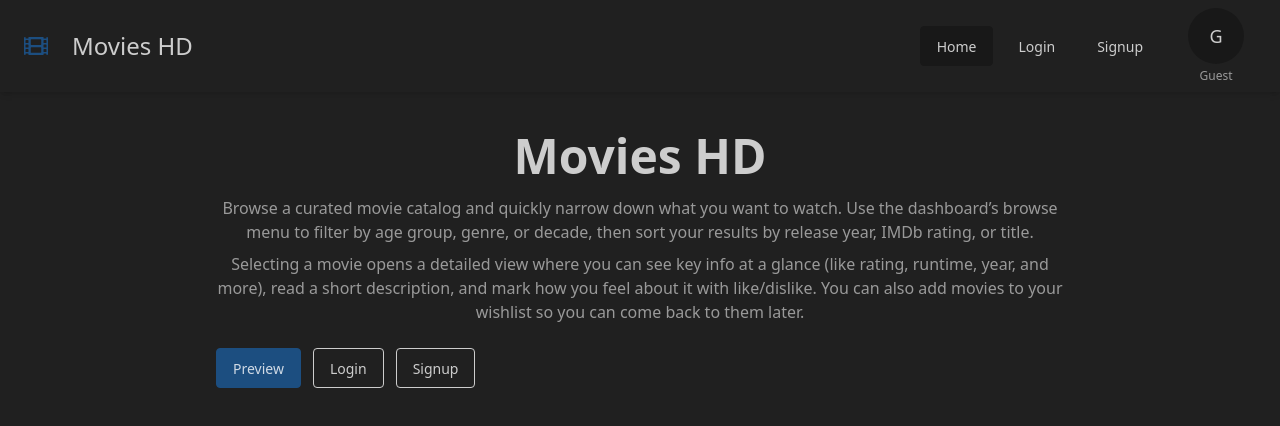
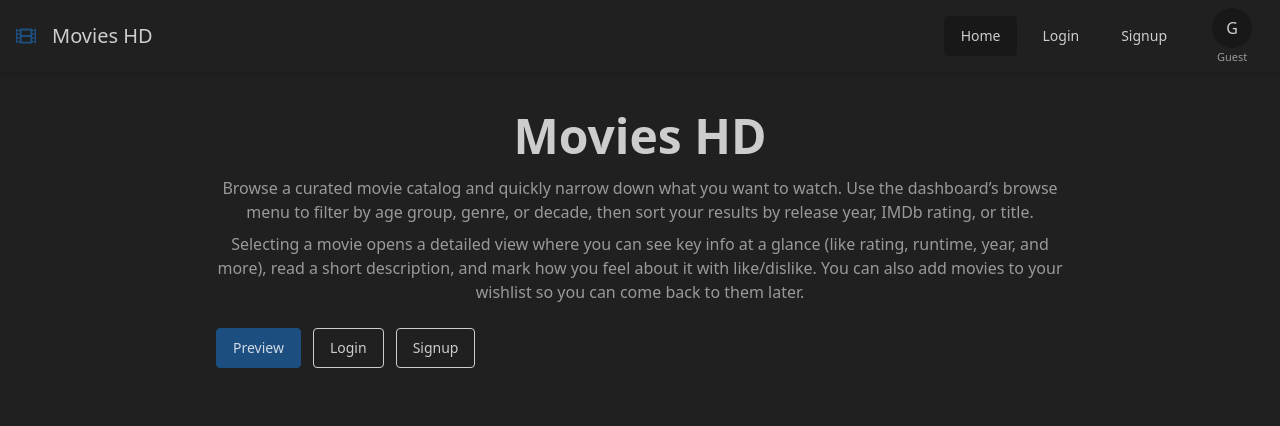
Before and after one commit to Hugo-NCF/MiniProject05, a React (Vite) app: page / in a window 1280 px wide. Shown: the top 426 px of the page. Built offline with nearby package versions, Linux system fonts and the light colour scheme; no server answers.

Commit message:
Made avatar smaller so navbar can be smaller

```diff
--- a/src/components/AppNavbar.jsx
+++ b/src/components/AppNavbar.jsx
@@ -29,10 +29,10 @@
   }
 
   return (
-    <header className="navbar bg-base-100 shadow-md px-6 w-full sticky top-0 z-50">
-      <div className="flex-1 flex items-center gap-6">
-        <FaFilm className="text-2xl text-primary" />
-        <h1 className="text-2xl font-bold">Movies HD</h1>
+    <header className="navbar bg-base-100 shadow-md px-4 w-full sticky top-0 z-50">
+      <div className="flex-1 flex items-center gap-4">
+        <FaFilm className="text-xl text-primary" />
+        <h1 className="text-xl font-bold">Movies HD</h1>
 
         {showBrowseWishlist && (
           <details
@@ -168,29 +168,29 @@
           </button>
         )}
 
-        <div className="flex flex-col items-center">
+        <div className="flex flex-col items-center leading-tight">
           {user ? (
             avatarSrc ? (
               <div className="avatar">
-                <div className="w-14 rounded-full">
+                <div className="w-10 rounded-full">
                   <img src={avatarSrc} alt="Profile" />
                 </div>
               </div>
             ) : (
               <div className="avatar placeholder">
-                <div className="bg-base-300 text-base-content w-14 rounded-full flex items-center justify-center">
-                  <span className="text-lg">{avatarFallbackLetter}</span>
+                <div className="bg-base-300 text-base-content w-10 rounded-full flex items-center justify-center">
+                  <span className="text-base">{avatarFallbackLetter}</span>
                 </div>
               </div>
             )
           ) : (
             <div className="avatar placeholder">
-              <div className="bg-base-300 text-base-content w-14 rounded-full flex items-center justify-center">
-                <span className="text-lg">G</span>
+              <div className="bg-base-300 text-base-content w-10 rounded-full flex items-center justify-center">
+                <span className="text-base">G</span>
               </div>
             </div>
           )}
-          <div className="mt-1 w-20 text-center text-xs opacity-70 truncate">
+          <div className="mt-0.5 w-16 text-center text-[11px] opacity-70 truncate">
             {userLabel}
           </div>
         </div>
--- a/src/components/SharedNavbar.jsx
+++ b/src/components/SharedNavbar.jsx
@@ -14,10 +14,10 @@
   const avatarFallbackLetter = (userLabel?.trim?.()?.[0] || "?").toUpperCase();
 
   return (
-    <header className="navbar bg-base-100 shadow-md px-6 w-full sticky top-0 z-50">
-      <div className="flex-1 flex items-center gap-6">
-        <FaFilm className="text-2xl text-primary" />
-        <NavLink to="/" className="text-2xl font-bold">
+    <header className="navbar bg-base-100 shadow-md px-4 w-full sticky top-0 z-50">
+      <div className="flex-1 flex items-center gap-4">
+        <FaFilm className="text-xl text-primary" />
+        <NavLink to="/" className="text-xl font-bold">
           Movies HD
         </NavLink>
       </div>
@@ -53,29 +53,29 @@
         )}
         </nav>
 
-        <div className="flex flex-col items-center">
+        <div className="flex flex-col items-center leading-tight">
           {user ? (
             avatarSrc ? (
               <div className="avatar">
-                <div className="w-14 rounded-full">
+                <div className="w-10 rounded-full">
                   <img src={avatarSrc} alt="Profile" />
                 </div>
               </div>
             ) : (
               <div className="avatar placeholder">
-                <div className="bg-base-300 text-base-content w-14 rounded-full flex items-center justify-center">
-                  <span className="text-lg">{avatarFallbackLetter}</span>
+                <div className="bg-base-300 text-base-content w-10 rounded-full flex items-center justify-center">
+                  <span className="text-base">{avatarFallbackLetter}</span>
                 </div>
               </div>
             )
           ) : (
             <div className="avatar placeholder">
-              <div className="bg-base-300 text-base-content w-14 rounded-full flex items-center justify-center">
-                <span className="text-lg">G</span>
+              <div className="bg-base-300 text-base-content w-10 rounded-full flex items-center justify-center">
+                <span className="text-base">G</span>
               </div>
             </div>
           )}
-          <div className="mt-1 w-20 text-center text-xs opacity-70 truncate">
+          <div className="mt-0.5 w-16 text-center text-[11px] opacity-70 truncate">
             {userLabel}
           </div>
         </div>
```
